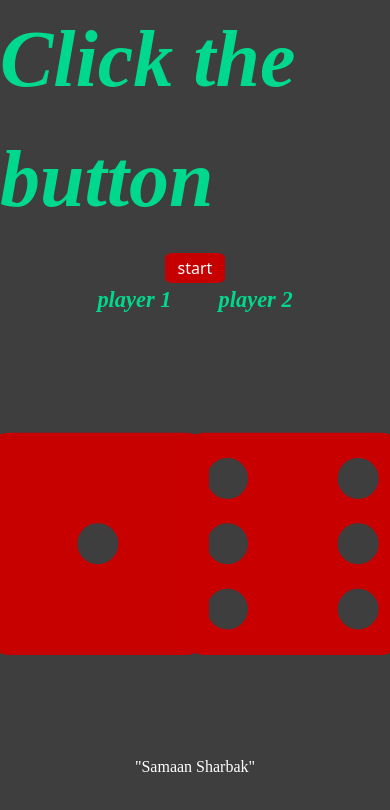
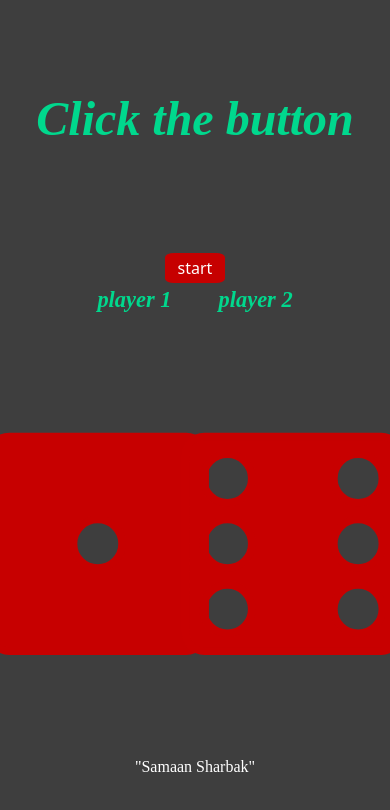
Before and after one commit to samaansharbak/Dice-by-samaan, a plain HTML site: page index.html in a window 390 px wide. Shown: the top 810 px of the page. Drawn offline with nearby package versions, Linux system fonts and the light colour scheme.

Commit message:
Update style.css

```diff
--- a/css/style.css
+++ b/css/style.css
@@ -56,10 +56,15 @@ footer{
     color: white;
     justify-content: center;
 }
-@media screen and ( max-width: 760px ){
+@media screen and ( max-width: 768px ){
+    header{
+        font-size: 3rem;
+    }
     .dice1, .dice2{
         width: 50%;
     }
+     body { font-size: 16px;
+}
 }
 
 
```
